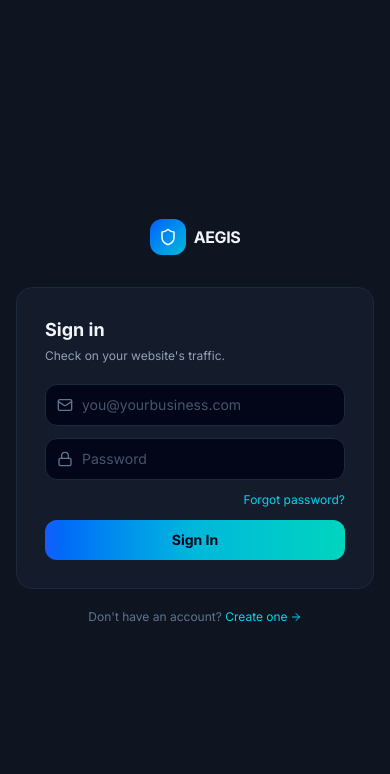
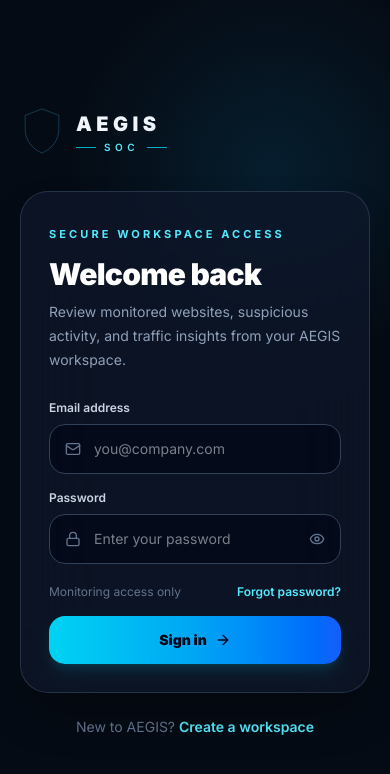
Before and after one commit to JavisFrimpong/web-app-intrusion-detection, a React (Vite) app in the folder app/frontend/: page /signin in a window 390 px wide. Shown: the top 774 px of the page. Built offline with nearby package versions, Linux system fonts and the light colour scheme; no server answers.

Commit message:
Redesign sign-in experience for premium monitoring product

```diff
--- a/app/frontend/src/pages/Auth/SignIn.jsx
+++ b/app/frontend/src/pages/Auth/SignIn.jsx
@@ -1,19 +1,22 @@
 import React, { useState } from 'react';
 import { useNavigate, Link } from 'react-router-dom';
-import { Shield, Mail, Lock, RefreshCw, AlertCircle, ArrowRight, KeyRound, CheckCircle2 } from 'lucide-react';
+import { Mail, Lock, RefreshCw, AlertCircle, ArrowRight, KeyRound, CheckCircle2, Eye, EyeOff } from 'lucide-react';
 import { useAuth } from '../../context/AuthContext';
 import { forgotPassword, resetPassword } from '../../services/api';
+import AegisLogo from '../../components/Brand/AegisLogo';
+import AuthVisual from '../../components/Brand/AuthVisual';
 
 export default function SignIn() {
   const navigate = useNavigate();
   const { login } = useAuth();
 
-  const [mode, setMode] = useState('signin'); // signin | forgot | reset | success
+  const [mode, setMode] = useState('signin');
   const [email, setEmail] = useState('');
   const [password, setPassword] = useState('');
   const [resetCode, setResetCode] = useState('');
   const [newPassword, setNewPassword] = useState('');
   const [confirmPassword, setConfirmPassword] = useState('');
+  const [showPassword, setShowPassword] = useState(false);
   const [error, setError] = useState(null);
   const [message, setMessage] = useState(null);
   const [pending, setPending] = useState(false);
@@ -24,11 +27,8 @@
     setPending(true);
     const res = await login(email.trim().toLowerCase(), password);
     setPending(false);
-    if (res.success) {
-      navigate('/dashboard');
-    } else {
-      setError(res.error || 'Incorrect email or password.');
-    }
+    if (res.success) navigate('/dashboard');
+    else setError(res.error || 'Incorrect email or password.');
   };
 
   const handleForgot = async (e) => {
@@ -38,37 +38,22 @@
     setPending(true);
     const res = await forgotPassword(email.trim().toLowerCase());
     setPending(false);
-
     if (res.success) {
       setMessage(res.message || 'If the account exists, a reset code has been sent.');
       setMode('reset');
-    } else {
-      setError(res.error || 'Could not send a password reset code.');
-    }
+    } else setError(res.error || 'Could not send a password reset code.');
   };
 
   const handleReset = async (e) => {
     e.preventDefault();
     setError(null);
     setMessage(null);
-
-    if (newPassword.length < 8) {
-      setError('Password must be at least 8 characters.');
-      return;
-    }
-    if (newPassword !== confirmPassword) {
-      setError('The passwords do not match.');
-      return;
-    }
+    if (newPassword.length < 8) return setError('Password must be at least 8 characters.');
+    if (newPassword !== confirmPassword) return setError('The passwords do not match.');
 
     setPending(true);
-    const res = await resetPassword(
-      email.trim().toLowerCase(),
-      resetCode.trim(),
-      newPassword
-    );
+    const res = await resetPassword(email.trim().toLowerCase(), resetCode.trim(), newPassword);
     setPending(false);
-
     if (res.success) {
       setPassword('');
       setResetCode('');
@@ -76,9 +61,7 @@
       setConfirmPassword('');
       setMessage(res.message || 'Password reset successfully.');
       setMode('success');
-    } else {
-      setError(res.error || 'Could not reset password.');
-    }
+    } else setError(res.error || 'Could not reset password.');
   };
 
   const goBackToSignIn = () => {
@@ -91,75 +74,56 @@
   };
 
   return (
-    <div className="min-h-screen bg-[#0E1420] flex items-center justify-center p-4">
-      <div className="w-full max-w-sm">
-        <Link to="/" className="flex items-center gap-2 justify-center mb-8">
-          <div className="w-9 h-9 rounded-xl bg-gradient-to-br from-blue-600 to-cyan-500 flex items-center justify-center text-white">
-            <Shield className="w-4.5 h-4.5" />
-          </div>
-          <span className="font-bold text-slate-100 tracking-tight">AEGIS</span>
+    <div className="min-h-screen bg-[#050b14] text-slate-100 lg:grid lg:grid-cols-[1.12fr_.88fr]">
+      <AuthVisual mode="signin" />
+
+      <main className="relative flex min-h-screen items-center justify-center overflow-hidden px-5 py-10 sm:px-8 lg:px-12">
+        <div className="absolute inset-0 bg-[radial-gradient(circle_at_70%_20%,rgba(14,165,233,.12),transparent_28%)]" />
+        <div className="relative w-full max-w-md">
+          <Link to="/" className="mb-9 inline-flex">
+            <AegisLogo />
           </Link>
 
-        <div className="bg-[#141B2B] border border-slate-800 rounded-2xl p-7 space-y-5">
+          <div className="rounded-[28px] border border-slate-700/70 bg-slate-900/70 p-7 shadow-2xl shadow-black/30 backdrop-blur-2xl sm:p-9">
             {mode === 'signin' && (
               <>
-              <div>
-                <h1 className="text-lg font-bold text-slate-100">Sign in</h1>
-                <p className="text-xs text-slate-400 mt-1">Check on your website's traffic.</p>
+                <div className="mb-7">
+                  <span className="text-[11px] font-bold uppercase tracking-[0.28em] text-cyan-300">Secure workspace access</span>
+                  <h1 className="mt-3 text-3xl font-black tracking-tight text-white">Welcome back</h1>
+                  <p className="mt-2 text-sm leading-6 text-slate-400">Review monitored websites, suspicious activity, and traffic insights from your AEGIS workspace.</p>
                 </div>
 
-              <form onSubmit={handleSubmit} className="space-y-3">
+                <form onSubmit={handleSubmit} className="space-y-4">
+                  <label className="block">
+                    <span className="mb-2 block text-xs font-semibold text-slate-300">Email address</span>
                     <div className="relative">
-                  <Mail className="w-4 h-4 text-slate-500 absolute left-3 top-1/2 -translate-y-1/2" />
-                  <input
-                    type="email"
-                    required
-                    value={email}
-                    onChange={(e) => setEmail(e.target.value)}
-                    placeholder="you@yourbusiness.com"
-                    className="w-full pl-9 pr-3 py-2.5 rounded-xl bg-slate-950 border border-slate-800 text-sm text-slate-200 placeholder-slate-600 focus:outline-none focus:border-cyan-500/50"
-                  />
+                      <Mail className="absolute left-4 top-1/2 h-4 w-4 -translate-y-1/2 text-slate-500" />
+                      <input type="email" required value={email} onChange={(e)=>setEmail(e.target.value)} placeholder="you@company.com"
+                        className="w-full rounded-2xl border border-slate-700 bg-slate-950/70 py-3.5 pl-11 pr-4 text-sm text-slate-100 outline-none transition focus:border-cyan-400/70 focus:ring-2 focus:ring-cyan-400/10" />
+                    </div>
+                  </label>
+
+                  <label className="block">
+                    <span className="mb-2 block text-xs font-semibold text-slate-300">Password</span>
+                    <div className="relative">
+                      <Lock className="absolute left-4 top-1/2 h-4 w-4 -translate-y-1/2 text-slate-500" />
+                      <input type={showPassword ? 'text' : 'password'} required value={password} onChange={(e)=>setPassword(e.target.value)} placeholder="Enter your password"
+                        className="w-full rounded-2xl border border-slate-700 bg-slate-950/70 py-3.5 pl-11 pr-11 text-sm text-slate-100 outline-none transition focus:border-cyan-400/70 focus:ring-2 focus:ring-cyan-400/10" />
+                      <button type="button" onClick={()=>setShowPassword(!showPassword)} className="absolute right-4 top-1/2 -translate-y-1/2 text-slate-500 hover:text-cyan-300">
+                        {showPassword ? <EyeOff className="h-4 w-4"/> : <Eye className="h-4 w-4"/>}
+                      </button>
+                    </div>
+                  </label>
+
+                  <div className="flex items-center justify-between pt-1">
+                    <span className="text-xs text-slate-500">Monitoring access only</span>
+                    <button type="button" onClick={()=>{setMode('forgot');setError(null);setMessage(null);}} className="text-xs font-semibold text-cyan-300 hover:text-cyan-200">Forgot password?</button>
                   </div>
 
-                <div className="relative">
-                  <Lock className="w-4 h-4 text-slate-500 absolute left-3 top-1/2 -translate-y-1/2" />
-                  <input
-                    type="password"
-                    required
-                    value={password}
-                    onChange={(e) => setPassword(e.target.value)}
-                    placeholder="Password"
-                    className="w-full pl-9 pr-3 py-2.5 rounded-xl bg-slate-950 border border-slate-800 text-sm text-slate-200 placeholder-slate-600 focus:outline-none focus:border-cyan-500/50"
-                  />
-                </div>
+                  {error && <div className="flex items-start gap-2 rounded-xl border border-rose-500/30 bg-rose-950/35 p-3 text-xs text-rose-200"><AlertCircle className="mt-0.5 h-4 w-4 shrink-0"/><span>{error}</span></div>}
 
-                <div className="flex justify-end">
-                  <button
-                    type="button"
-                    onClick={() => {
-                      setMode('forgot');
-                      setError(null);
-                      setMessage(null);
-                    }}
-                    className="text-xs text-cyan-400 hover:text-cyan-300 transition-colors"
-                  >
-                    Forgot password?
-                  </button>
-                </div>
-
-                {error && (
-                  <div className="p-2.5 rounded-lg bg-rose-950/40 border border-rose-500/30 text-xs text-rose-300 flex items-center gap-2">
-                    <AlertCircle className="w-3.5 h-3.5 shrink-0" />
-                    <span>{error}</span>
-                  </div>
-                )}
-
-                <button
-                  type="submit"
-                  disabled={pending}
-                  className="w-full py-2.5 rounded-xl bg-gradient-to-r from-blue-600 via-cyan-500 to-teal-400 text-slate-950 font-bold text-sm hover:brightness-110 transition-all flex items-center justify-center gap-2 disabled:opacity-50"
-                >
-                  {pending ? <RefreshCw className="w-4 h-4 animate-spin" /> : <span>Sign In</span>}
+                  <button type="submit" disabled={pending} className="flex w-full items-center justify-center gap-2 rounded-2xl bg-gradient-to-r from-cyan-400 via-sky-500 to-blue-600 px-4 py-3.5 text-sm font-black text-slate-950 shadow-lg shadow-cyan-500/15 transition hover:brightness-110 disabled:opacity-50">
+                    {pending ? <RefreshCw className="h-4 w-4 animate-spin"/> : <>Sign in <ArrowRight className="h-4 w-4"/></>}
                   </button>
                 </form>
               </>
@@ -167,173 +131,49 @@
 
             {mode === 'forgot' && (
               <>
-              <div>
-                <div className="w-10 h-10 rounded-xl bg-cyan-500/10 border border-cyan-500/20 flex items-center justify-center mb-4">
-                  <KeyRound className="w-5 h-5 text-cyan-400" />
+                <div className="mb-6">
+                  <div className="mb-4 flex h-11 w-11 items-center justify-center rounded-2xl border border-cyan-400/20 bg-cyan-400/10"><KeyRound className="h-5 w-5 text-cyan-300"/></div>
+                  <h1 className="text-2xl font-black text-white">Reset access</h1>
+                  <p className="mt-2 text-sm leading-6 text-slate-400">Enter your account email and we'll send a 6-digit reset code.</p>
                 </div>
-                <h1 className="text-lg font-bold text-slate-100">Forgot password?</h1>
-                <p className="text-xs text-slate-400 mt-1">
-                  Enter your account email and we'll send you a 6-digit reset code.
-                </p>
-              </div>
-
-              <form onSubmit={handleForgot} className="space-y-3">
-                <div className="relative">
-                  <Mail className="w-4 h-4 text-slate-500 absolute left-3 top-1/2 -translate-y-1/2" />
-                  <input
-                    type="email"
-                    required
-                    value={email}
-                    onChange={(e) => setEmail(e.target.value)}
-                    placeholder="you@yourbusiness.com"
-                    className="w-full pl-9 pr-3 py-2.5 rounded-xl bg-slate-950 border border-slate-800 text-sm text-slate-200 placeholder-slate-600 focus:outline-none focus:border-cyan-500/50"
-                  />
-                </div>
-
-                {error && (
-                  <div className="p-2.5 rounded-lg bg-rose-950/40 border border-rose-500/30 text-xs text-rose-300 flex items-center gap-2">
-                    <AlertCircle className="w-3.5 h-3.5 shrink-0" />
-                    <span>{error}</span>
-                  </div>
-                )}
-
-                <button
-                  type="submit"
-                  disabled={pending}
-                  className="w-full py-2.5 rounded-xl bg-gradient-to-r from-blue-600 via-cyan-500 to-teal-400 text-slate-950 font-bold text-sm hover:brightness-110 transition-all flex items-center justify-center gap-2 disabled:opacity-50"
-                >
-                  {pending ? <RefreshCw className="w-4 h-4 animate-spin" /> : <span>Send Reset Code</span>}
-                </button>
-
-                <button
-                  type="button"
-                  onClick={goBackToSignIn}
-                  className="w-full text-xs text-slate-500 hover:text-cyan-400 transition-colors"
-                >
-                  Back to sign in
-                </button>
+                <form onSubmit={handleForgot} className="space-y-4">
+                  <div className="relative"><Mail className="absolute left-4 top-1/2 h-4 w-4 -translate-y-1/2 text-slate-500"/><input type="email" required value={email} onChange={(e)=>setEmail(e.target.value)} placeholder="you@company.com" className="w-full rounded-2xl border border-slate-700 bg-slate-950/70 py-3.5 pl-11 pr-4 text-sm outline-none focus:border-cyan-400/70"/></div>
+                  {error && <div className="rounded-xl border border-rose-500/30 bg-rose-950/35 p-3 text-xs text-rose-200">{error}</div>}
+                  <button type="submit" disabled={pending} className="w-full rounded-2xl bg-gradient-to-r from-cyan-400 to-blue-600 py-3.5 text-sm font-black text-slate-950">{pending ? 'Sending…' : 'Send reset code'}</button>
+                  <button type="button" onClick={goBackToSignIn} className="w-full text-xs font-semibold text-slate-500 hover:text-cyan-300">Back to sign in</button>
                 </form>
               </>
             )}
 
             {mode === 'reset' && (
               <>
-              <div>
-                <h1 className="text-lg font-bold text-slate-100">Reset your password</h1>
-                <p className="text-xs text-slate-400 mt-1">
-                  Enter the 6-digit code sent to <span className="text-slate-300">{email}</span> and choose a new password.
-                </p>
-              </div>
-
-              {message && (
-                <div className="p-2.5 rounded-lg bg-cyan-950/40 border border-cyan-500/30 text-xs text-cyan-200">
-                  {message}
-                </div>
-              )}
-
-              <form onSubmit={handleReset} className="space-y-3">
-                <input
-                  type="text"
-                  inputMode="numeric"
-                  maxLength={6}
-                  required
-                  value={resetCode}
-                  onChange={(e) => setResetCode(e.target.value.replace(/D/g, ''))}
-                  placeholder="000000"
-                  className="w-full text-center tracking-[0.5em] text-lg py-2.5 rounded-xl bg-slate-950 border border-slate-800 text-slate-100 placeholder-slate-700 font-mono focus:outline-none focus:border-cyan-500/50"
-                />
-
-                <div className="relative">
-                  <Lock className="w-4 h-4 text-slate-500 absolute left-3 top-1/2 -translate-y-1/2" />
-                  <input
-                    type="password"
-                    required
-                    minLength={8}
-                    value={newPassword}
-                    onChange={(e) => setNewPassword(e.target.value)}
-                    placeholder="New password (min. 8 characters)"
-                    className="w-full pl-9 pr-3 py-2.5 rounded-xl bg-slate-950 border border-slate-800 text-sm text-slate-200 placeholder-slate-600 focus:outline-none focus:border-cyan-500/50"
-                  />
-                </div>
-
-                <div className="relative">
-                  <Lock className="w-4 h-4 text-slate-500 absolute left-3 top-1/2 -translate-y-1/2" />
-                  <input
-                    type="password"
-                    required
-                    minLength={8}
-                    value={confirmPassword}
-                    onChange={(e) => setConfirmPassword(e.target.value)}
-                    placeholder="Confirm new password"
-                    className="w-full pl-9 pr-3 py-2.5 rounded-xl bg-slate-950 border border-slate-800 text-sm text-slate-200 placeholder-slate-600 focus:outline-none focus:border-cyan-500/50"
-                  />
-                </div>
-
-                {error && (
-                  <div className="p-2.5 rounded-lg bg-rose-950/40 border border-rose-500/30 text-xs text-rose-300 flex items-center gap-2">
-                    <AlertCircle className="w-3.5 h-3.5 shrink-0" />
-                    <span>{error}</span>
-                  </div>
-                )}
-
-                <button
-                  type="submit"
-                  disabled={pending}
-                  className="w-full py-2.5 rounded-xl bg-gradient-to-r from-blue-600 via-cyan-500 to-teal-400 text-slate-950 font-bold text-sm hover:brightness-110 transition-all flex items-center justify-center gap-2 disabled:opacity-50"
-                >
-                  {pending ? <RefreshCw className="w-4 h-4 animate-spin" /> : <span>Reset Password</span>}
-                </button>
-
-                <button
-                  type="button"
-                  onClick={handleForgot}
-                  disabled={pending}
-                  className="w-full text-xs text-slate-500 hover:text-cyan-400 transition-colors disabled:opacity-50"
-                >
-                  Resend reset code
-                </button>
+                <h1 className="text-2xl font-black text-white">Choose a new password</h1>
+                <p className="mt-2 mb-6 text-sm text-slate-400">Enter the code sent to <span className="text-slate-200">{email}</span>.</p>
+                {message && <div className="mb-4 rounded-xl border border-cyan-500/25 bg-cyan-950/30 p-3 text-xs text-cyan-100">{message}</div>}
+                <form onSubmit={handleReset} className="space-y-4">
+                  <input type="text" inputMode="numeric" maxLength={6} required value={resetCode} onChange={(e)=>setResetCode(e.target.value.replace(/\D/g,''))} placeholder="000000" className="w-full rounded-2xl border border-slate-700 bg-slate-950/70 py-3 text-center font-mono text-lg tracking-[.45em] outline-none focus:border-cyan-400/70"/>
+                  <input type="password" required minLength={8} value={newPassword} onChange={(e)=>setNewPassword(e.target.value)} placeholder="New password" className="w-full rounded-2xl border border-slate-700 bg-slate-950/70 px-4 py-3.5 text-sm outline-none focus:border-cyan-400/70"/>
+                  <input type="password" required minLength={8} value={confirmPassword} onChange={(e)=>setConfirmPassword(e.target.value)} placeholder="Confirm new password" className="w-full rounded-2xl border border-slate-700 bg-slate-950/70 px-4 py-3.5 text-sm outline-none focus:border-cyan-400/70"/>
+                  {error && <div className="rounded-xl border border-rose-500/30 bg-rose-950/35 p-3 text-xs text-rose-200">{error}</div>}
+                  <button type="submit" disabled={pending} className="w-full rounded-2xl bg-gradient-to-r from-cyan-400 to-blue-600 py-3.5 text-sm font-black text-slate-950">{pending ? 'Updating…' : 'Reset password'}</button>
+                  <button type="button" onClick={handleForgot} className="w-full text-xs text-slate-500 hover:text-cyan-300">Resend reset code</button>
                 </form>
               </>
             )}
 
             {mode === 'success' && (
-            <>
               <div className="text-center">
-                <div className="w-12 h-12 mx-auto rounded-2xl bg-emerald-500/10 border border-emerald-500/25 flex items-center justify-center mb-4">
-                  <CheckCircle2 className="w-6 h-6 text-emerald-400" />
+                <div className="mx-auto mb-5 flex h-14 w-14 items-center justify-center rounded-2xl border border-emerald-500/25 bg-emerald-500/10"><CheckCircle2 className="h-7 w-7 text-emerald-400"/></div>
+                <h1 className="text-2xl font-black text-white">Password updated</h1>
+                <p className="mt-2 text-sm leading-6 text-slate-400">Your password has been reset and previous sessions were signed out.</p>
+                <button onClick={goBackToSignIn} className="mt-7 w-full rounded-2xl bg-gradient-to-r from-cyan-400 to-blue-600 py-3.5 text-sm font-black text-slate-950">Sign in</button>
               </div>
-                <h1 className="text-lg font-bold text-slate-100">Password updated</h1>
-                <p className="text-xs text-slate-400 mt-2">
-                  Your password has been reset. All previous login sessions were signed out for security.
-                </p>
-              </div>
-
-              {message && (
-                <div className="p-2.5 rounded-lg bg-emerald-950/40 border border-emerald-500/30 text-xs text-emerald-200">
-                  {message}
-                </div>
-              )}
-
-              <button
-                type="button"
-                onClick={goBackToSignIn}
-                className="w-full py-2.5 rounded-xl bg-gradient-to-r from-blue-600 via-cyan-500 to-teal-400 text-slate-950 font-bold text-sm hover:brightness-110 transition-all"
-              >
-                Sign in with new password
-              </button>
-            </>
             )}
           </div>
 
-        {mode === 'signin' && (
-          <p className="text-center text-xs text-slate-500 mt-5">
-            Don't have an account?{' '}
-            <Link to="/signup" className="text-cyan-400 hover:text-cyan-300 inline-flex items-center gap-0.5">
-              Create one <ArrowRight className="w-3 h-3" />
-            </Link>
-          </p>
-        )}
+          {mode === 'signin' && <p className="mt-6 text-center text-sm text-slate-500">New to AEGIS? <Link to="/signup" className="font-semibold text-cyan-300 hover:text-cyan-200">Create a workspace</Link></p>}
         </div>
+      </main>
     </div>
   );
 }
```
Lines whose indentation alone changed are shown as unchanged.
